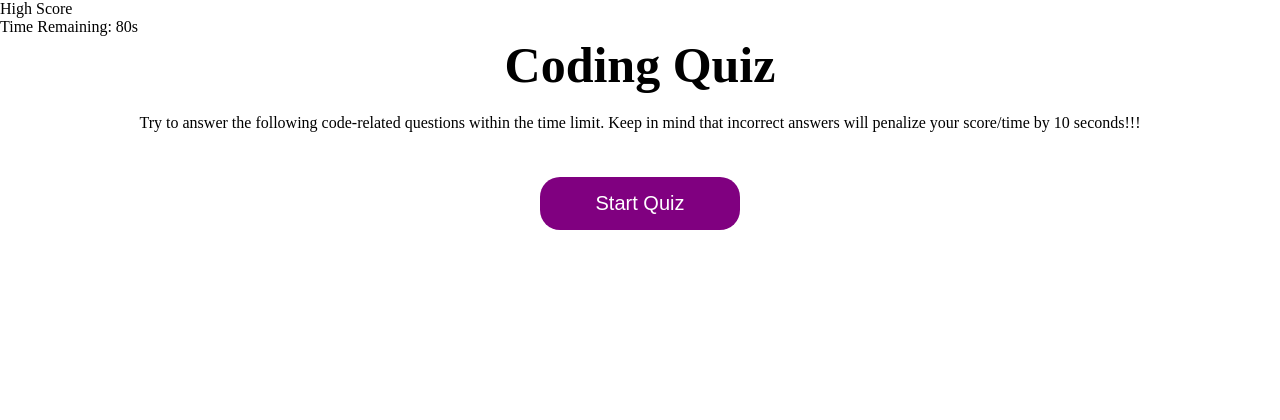
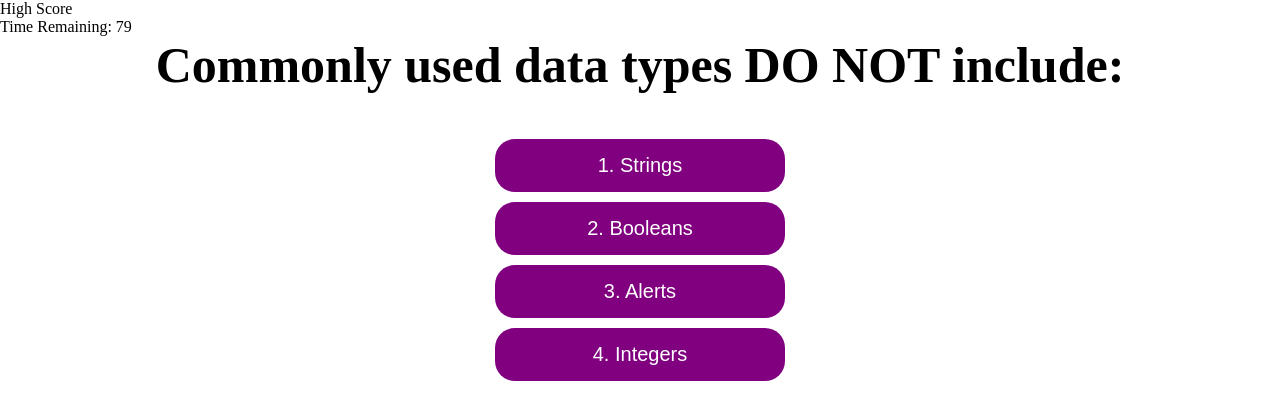
Before and after one commit to AlexisR3099/WebAPI-CodeQuiz, a plain HTML site: page index.html in a window 1280 px wide. Both pictures are taken after a click on the button "Start Quiz". Drawn offline with Linux system fonts and the light colour scheme.

Commit message:
quiz-fix

```diff
--- a/assets/js/script.js
+++ b/assets/js/script.js
@@ -15,6 +15,7 @@ var blankQuiz = function() {
     question++;
     topDiv.innerHTML = "";
     bottomDiv.innerHTML = "";
+    pickQuestion();
 }
 
 var startQuiz = function() {
@@ -31,7 +32,7 @@ var countdown = function() {
             timeLeft.innerHTML = "Time Remaining: " + timer;
             timer--;
             clock = timer;
-            randomQuestion();
+            pickQuestion();
         }
         else if (timer > 0 & clockStart) {
             timeLeft.innerHTML = "Time Remaining: " + timer;
@@ -103,11 +104,11 @@ var pickQuestion = function() {
     };
 
     var fourthQuestion = {
-        paragraph: "Inside which HTML element do we put the JavaScript?: ",
-        firstAnswer: "1. js",
-        secondAnswer: "2. script",
-        thirdAnswer: "3. javascript",
-        fourthAnswer: "4. scripting"
+        paragraph: "A very useful tool used during development and debugging for printing content to the debugger is ____ : ",
+        firstAnswer: "1. JavaScript",
+        secondAnswer: "2. console.log",
+        thirdAnswer: "3. terminal/bash",
+        fourthAnswer: "4. for loops"
     };
 
     var fifthQuestion = {
@@ -119,27 +120,27 @@ var pickQuestion = function() {
     };
 
     var sixthQuestion = {
-        paragraph: "How can you add a single comment in JavaScript?: ",
-        firstAnswer: "1. !-- This is a comment --!",
-        secondAnswer: "2. 'this is a comment'",
-        thirdAnswer: "3. //this is a comment",
-        fourthAnswer: "4. /* this is a comment */"
+        paragraph: "Strings must be enclosed within ____ when being assigned to variables : ",
+        firstAnswer: "1. commas",
+        secondAnswer: "2. parenthesis",
+        thirdAnswer: "3. curly brackets",
+        fourthAnswer: "4. quotes"
     };
 
     thisQuestion = [firstQuestion, secondQuestion, thirdQuestion, fourthQuestion, fifthQuestion, sixthQuestion]
 
-    thisQuestion = thisQuestion(question);
+    thisQuestion = thisQuestion[question];
 
     if(thisQuestion) {
         return makeQuestion(thisQuestion);
     } else {
         clockStart = false;
-        return countdown;
+        return countdown();
     }
 }
 
 htmlBody.addEventListener("click", function() {
-    var element = element.target
+    var element = event.target
     var startButton = document.querySelector(".start-button");
 
     if(element === startButton) {
@@ -149,6 +150,15 @@ htmlBody.addEventListener("click", function() {
     else if(element.className === "submit") {
         var nameInitials = box.querySelector("input[name = 'initials']").value;
         return saveInitials(nameInitials);
+    }
+    else if(element.className === "question-button") {
+        answerKey(element);
+    }
+    else if(element.className === "high-score-span") {
+        nameInitials = "empty";
+        saveInitials(element);
+    } else {
+        return;
     }
 })
 
@@ -195,7 +205,7 @@ var answerKey = function(element) {
             blankQuiz();
             break;
 
-        case "2. script":
+        case "2. console.log":
             option = "Correct!";
             isItRight();
             blankQuiz();
@@ -207,7 +217,7 @@ var answerKey = function(element) {
             blankQuiz();
             break;
 
-        case "3. //this is a comment":
+        case "3. curly brackets":
             option = "Correct!";
             isItRight();
             blankQuiz();
```
Also changed, not shown: assets/css/style.css (line endings or trailing spaces).
